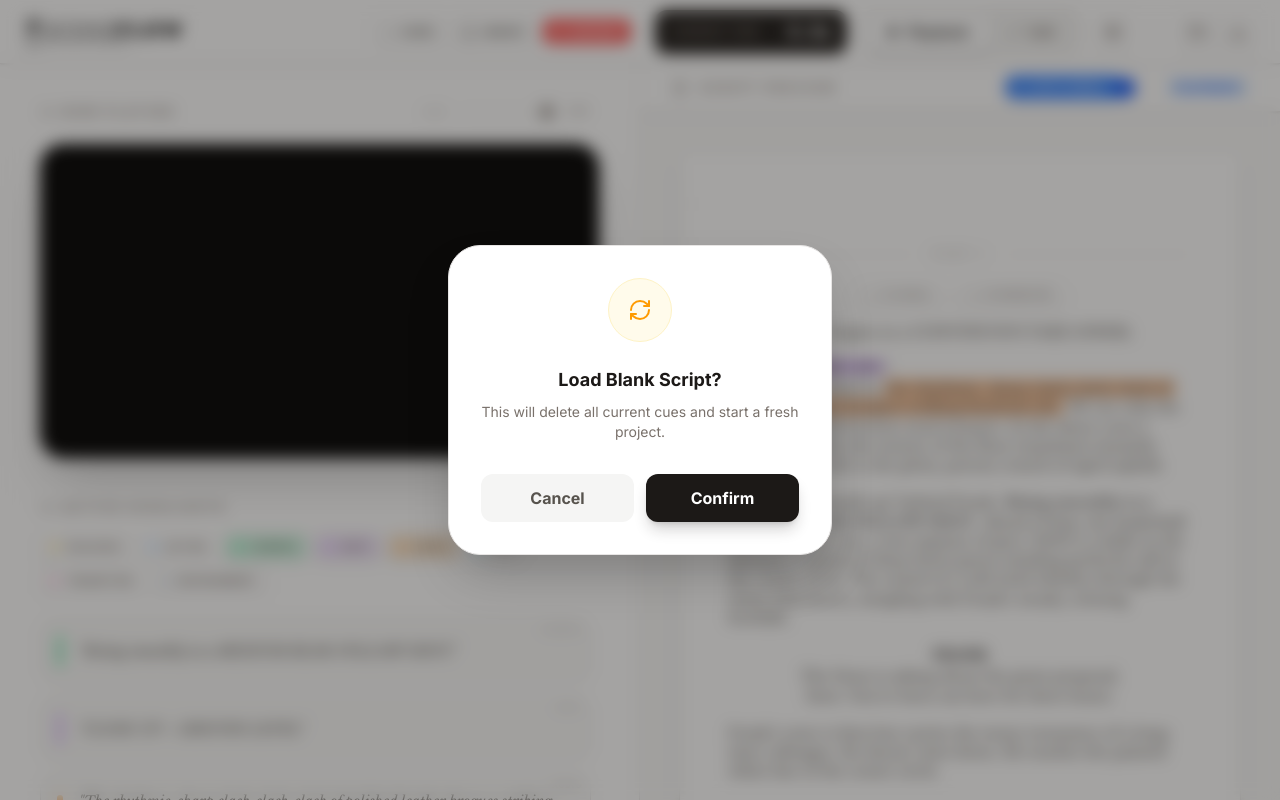
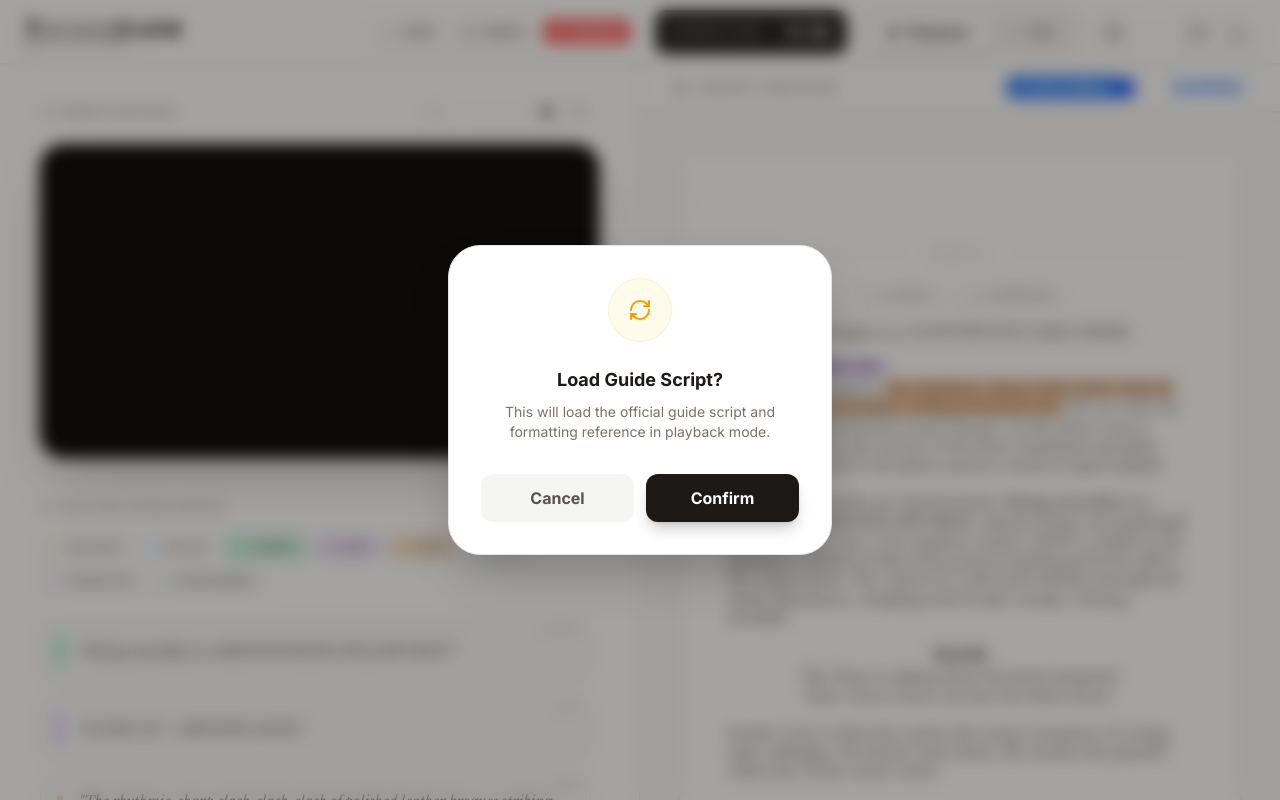
Before and after one commit to taruma/SceneFlow, a React (Vite) app: page / in a window 1280 px wide. Both pictures are taken after a click on the button "GUIDE". Built offline with nearby package versions, Linux system fonts and the light colour scheme.

Commit message:
feat: update blank script to guide script
Rename "blank" script to "guide script" to better reflect its purpose as a reference tool. Realigns cues upon loading and defaults the application to playback mode for immediate review.

```diff
--- a/src/App.tsx
+++ b/src/App.tsx
@@ -344,9 +344,11 @@ export default function App() {
         const finalData = { ...data, settings: data.settings || DEFAULT_SETTINGS };
         setState(finalData);
         localStorage.setItem('screenplay_sync_state', JSON.stringify(finalData));
-        setMode('edit');
+        setMode('playback');
         setCurrentTime(0);
         setResetConfirmation({ isOpen: false, type: null, error: null });
+        // Realign cues after loading to ensure indices are correct
+        realignCues(finalData);
       })
       .catch(err => {
         console.error("Failed to load blank script", err);
--- a/src/components/ResetConfirmationModal.tsx
+++ b/src/components/ResetConfirmationModal.tsx
@@ -37,13 +37,13 @@ export function ResetConfirmationModal({
           <div>
             <h3 className="text-lg font-bold text-stone-900">
               {resetConfirmation.type === 'settings' ? 'Reset Timing Settings?' :
-               resetConfirmation.type === 'blank' ? 'Load Blank Script?' :
+               resetConfirmation.type === 'blank' ? 'Load Guide Script?' :
                resetConfirmation.type === 'example' ? `Load "${resetConfirmation.exampleTitle}"?` :
                resetConfirmation.type === 'remote' ? 'Load Remote Project?' : 'Reset All Data?'}
             </h3>
             <p className="text-sm text-stone-500 mt-2">
               {resetConfirmation.type === 'settings' ? 'This will restore all timing buffers to their factory default values.' :
-               resetConfirmation.type === 'blank' ? 'This will delete all current cues and start a fresh project.' :
+               resetConfirmation.type === 'blank' ? 'This will load the official guide script and formatting reference in playback mode.' :
                resetConfirmation.type === 'example' ? `This will replace your current script and cues with the "${resetConfirmation.exampleTitle}" demo.` :
                resetConfirmation.type === 'remote' ? `This will replace your current project with data from: ${resetConfirmation.remoteUrl}. Only load links from sources you trust.` :
                'This will delete all cues and restore the original demo script.'}
```
